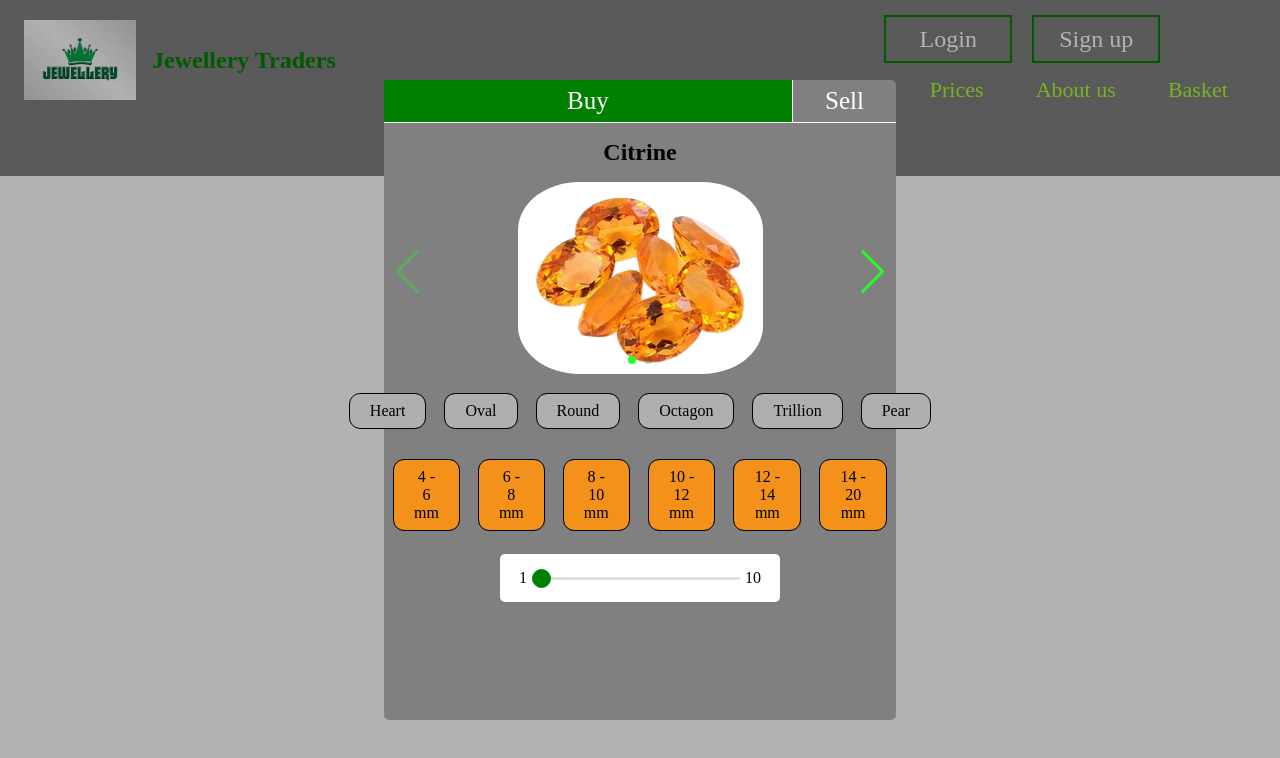
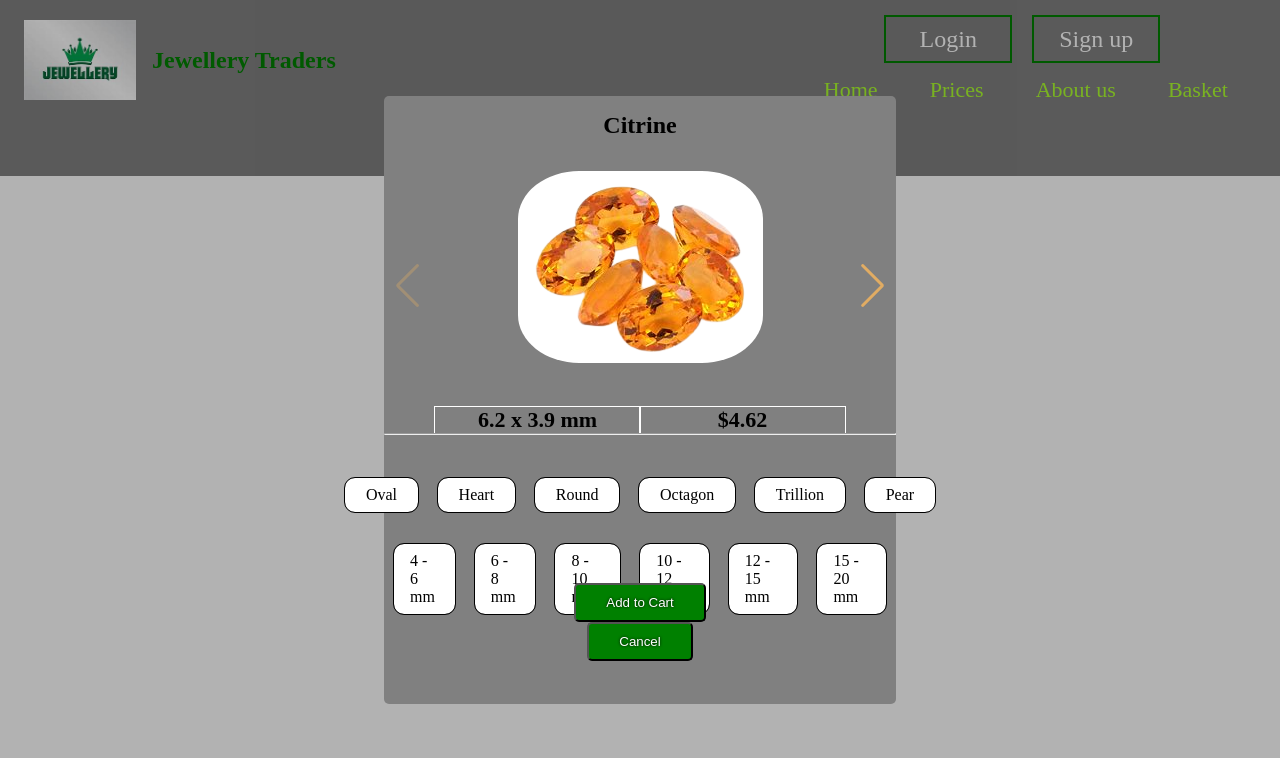
Before and after one commit to ArdonitSaliji/jewerelly-store, a React (Create React App) app: page / in a window 1280 px wide. Shown: the top 758 px of the page. Built offline with nearby package versions, Linux system fonts and the light colour scheme.

Commit message:
changed trade and refactored it

```diff
--- a/src/components/Popups/TradeItem/TradeItem.css
+++ b/src/components/Popups/TradeItem/TradeItem.css
@@ -1,5 +1,6 @@
 :root {
-  --swiper-theme-color: #2f2 !important;
+  --swiper-theme-color: rgb(249, 182, 91, 0.8) !important;
+  --trade-color-o: white;
 }
 .trade-container {
   width: 100%;
@@ -10,40 +11,16 @@
   display: flex;
   justify-content: center;
   align-items: center;
-  z-index: 5;
+  z-index: 2;
 }
 .trade {
   user-select: none;
   width: 40%;
-  height: 80%;
+  height: 76%;
+  max-height: auto;
   background-color: grey;
   border-radius: 5px;
   position: absolute;
-}
-.trade-options {
-  display: flex;
-  border-bottom: 1px solid white;
-  width: 100%;
-  text-align: center;
-}
-
-.trade-options a {
-  transition: width 1s ease;
-  width: 5rem;
-  color: white;
-  font-size: 25px;
-  display: inline-block;
-  padding: 7px 20px;
-}
-
-.trade-options a:nth-child(1) {
-  border-right: 1px solid white;
-}
-.trade-options a:hover {
-  color: white;
-  background-color: green;
-  transition: var(--transition);
-  cursor: pointer;
 }
 .trade-image {
   width: 100%;
@@ -51,45 +28,51 @@
   margin-top: 1rem;
 }
 .trade-image img {
-  margin-top: 1rem;
+  margin: 2rem 0 1.5rem;
   border-radius: 25%;
   background-color: #fff;
 }
 
-.trade-quantity {
-  width: 100%;
+.trade-price {
   display: flex;
   justify-content: center;
-  flex-direction: column;
-  align-items: center;
-  text-align: center;
+  margin-top: 1rem;
+}
+.trade-price h2 {
+  width: 40%;
+  color: black;
+  font-size: 22px;
+  outline: 1px solid white;
+  border-bottom: none;
 }
 
-.trade-form {
-  margin: 1rem 0;
+.trade-shape {
+  margin: 2.7rem 0 1rem;
   width: 100%;
 }
-.trade-form ul {
+
+.trade-shape ul {
   display: flex;
   justify-content: center;
   align-items: center;
 }
-.trade-form ul li {
-  padding: 8px 20px;
+.trade-shape ul li {
+  padding: 0.5rem 1.3rem;
+  color: black;
   outline: 1px solid black;
   margin: 0 10px;
   border-radius: 10px;
-  background-color: rgb(175, 175, 175);
+  background: var(--trade-color-o);
 }
-.trade-form ul li:hover {
+.trade-shape ul li:hover {
   cursor: pointer;
 }
-.trade-form ul li:active {
+.trade-shape ul li:active {
   background-color: transparent;
 }
 
 .trade-size {
-  margin: 1rem 0;
+  margin: 2rem 0 1rem;
   width: 100%;
 }
 .trade-size ul {
@@ -98,11 +81,12 @@
   align-items: center;
 }
 .trade-size ul li {
-  padding: 8px 20px;
+  color: black;
+  padding: 0.5rem 1rem;
   outline: 1px solid black;
   margin: 0 10px;
   border-radius: 10px;
-  background-color: rgb(243, 145, 27);
+  background: var(--trade-color-o);
 }
 .trade-size ul li:hover {
   cursor: pointer;
@@ -111,73 +95,24 @@
   background-color: transparent;
 }
 
-.trade-slider {
-  margin-top: 0.5rem;
-  display: flex;
-  align-items: center;
-  justify-content: center;
-  height: 3rem;
-  width: 17.5rem;
-  background-color: white;
+.trade-cart-btns {
+  position: absolute;
+  bottom: 7%;
+  left: 50%;
+  transform: translateX(-50%);
+  margin-top: 7rem;
+  text-align: center;
+}
+.trade-cart-btns button {
+  padding: 10px 30px;
+  margin: 0 10px;
   border-radius: 5px;
-  z-index: 5;
-  position: relative;
-}
-.trade-slider-value {
-  position: absolute;
-  width: 100%;
-}
-.trade-val.left {
-  margin-right: 5px;
-}
-.trade-val.right {
-  margin-left: 5px;
+  background-color: green;
+  color: white;
+  text-shadow: 0px 0px 3px black;
+  cursor: pointer;
 }
 
-.trade-slider-value span {
-  position: absolute;
-  height: 45px;
-  width: 45px;
-  color: white;
-  font-weight: 500;
-  top: -80px;
-  transform: translateX(-50%) scale(0);
-  transform-origin: bottom;
-  transition: transform 0.3s ease-in-out;
-  line-height: 55px;
-  z-index: 3;
+.trade-cart-btns button:active {
+  background-color: rgb(1, 103, 1);
 }
-.trade-slider-value span.show {
-  transform: translateX(-50%) scale(1);
-}
-.trade-slider-value span::after {
-  content: '';
-  position: absolute;
-  height: 45px;
-  width: 45px;
-  background: green;
-  left: 50%;
-  transform: translateX(-50%) rotate(45deg);
-  border: 3px solid #fff;
-  z-index: -1;
-  border-top-left-radius: 50%;
-  border-top-right-radius: 50%;
-  border-bottom-left-radius: 50%;
-}
-.trade-slide {
-  -webkit-appearance: none;
-  background: #ddd;
-  width: 13rem;
-  height: 3px;
-  border-radius: 5px;
-  outline: none;
-}
-.trade-slide::-webkit-slider-thumb {
-  -webkit-appearance: none;
-  height: 19px;
-  width: 19px;
-  background-color: green;
-  border-radius: 50%;
-  border: 1px solid green;
-  cursor: pointer;
-}
--- a/src/components/Popups/TradeItem/TradeItem.jsx
+++ b/src/components/Popups/TradeItem/TradeItem.jsx
@@ -1,44 +1,17 @@
 /* eslint-disable jsx-a11y/anchor-is-valid */
-import React, { useRef, useState } from 'react'
-import './TradeItem.css'
+import React from 'react'
 import { Swiper, SwiperSlide } from 'swiper/react'
 import { Navigation, Pagination, A11y } from 'swiper'
+import './TradeItem.css'
 import 'swiper/css'
 import 'swiper/css/navigation'
 import 'swiper/css/pagination'
 import 'swiper/css/scrollbar'
-
+import { trade } from './trade'
 const TradeItem = () => {
-  const [spanValue, setSpanValue] = useState(1)
-  const [optionState, setOptionState] = useState(false)
-  const inputRef = useRef()
-  const spanRef = useRef()
-  const inputChangedHandler = () => {
-    spanRef.current.classList.add('show')
-    setSpanValue(inputRef.current.value)
-    spanRef.current.style.left = 5 + spanValue * 8 + '%'
-  }
-  const hideInput = () => {
-    spanRef.current.classList.remove('show')
-  }
-
   return (
     <div className='trade-container'>
       <div className='trade'>
-        <div className='trade-options'>
-          <a
-            style={!optionState ? { width: '90%', backgroundColor: 'green' } : { width: '7rem' }}
-            onClick={() => setOptionState((prev) => !prev)}
-          >
-            Buy
-          </a>
-          <a
-            style={optionState ? { width: '90%', backgroundColor: 'green' } : { width: '7rem' }}
-            onClick={() => setOptionState((prev) => !prev)}
-          >
-            Sell
-          </a>
-        </div>
         <div className='trade-image'>
           <h2>Citrine</h2>
           <Swiper
@@ -46,56 +19,46 @@ const TradeItem = () => {
             spaceBetween={50}
             slidesPerView={1}
             navigation
-            pagination={{ clickable: true }}
           >
+            {trade.map(({ image, size, price }) => (
               <SwiperSlide>
-              <img src={require('../../../images/citrine.png')} alt='' />
+                <img src={image} alt='' />
+                <div className='trade-price'>
+                  <h2>{size}</h2>
+                  <h2>{price}</h2>
+                </div>
               </SwiperSlide>
-            <SwiperSlide>
-              <img src={require('../../../images/cit1.jpg')} alt='' />
-            </SwiperSlide>
+            ))}
           </Swiper>
+
+          <hr className='the-SEPARATOR' />
         </div>
-        <div className='trade-quantity'>
-          <div className='trade-form'>
+
+        <div className='trade-shape'>
           <ul>
+            <li>Oval</li>
             <li>Heart</li>
-              <li>Oval</li>
             <li>Round</li>
             <li>Octagon</li>
             <li>Trillion</li>
             <li>Pear</li>
           </ul>
         </div>
+
         <div className='trade-size'>
           <ul>
             <li>4 - 6 mm</li>
             <li>6 - 8 mm</li>
             <li>8 - 10 mm</li>
             <li>10 - 12 mm</li>
-              <li>12 - 14 mm</li>
-              <li>14 - 20 mm</li>
+            <li>12 - 15 mm</li>
+            <li>15 - 20 mm</li>
           </ul>
         </div>
 
-          <div className='trade-slider'>
-            <div className='trade-slider-value'>
-              <span ref={spanRef}>{spanValue}</span>
-            </div>
-            <div className='trade-val left'>1</div>
-            <input
-              className='trade-slide'
-              ref={inputRef}
-              type='range'
-              onChange={(e) => inputChangedHandler(e)}
-              onBlur={hideInput}
-              defaultValue='1'
-              min='1'
-              max='10'
-              step='0.1'
-            />
-            <div className='trade-val right'>10</div>
-          </div>
+        <div className='trade-cart-btns'>
+          <button>Add to Cart</button>
+          <button>Cancel</button>
         </div>
       </div>
     </div>
--- /dev/null
+++ b/src/components/Popups/TradeItem/trade.js
@@ -0,0 +1,14 @@
+export const trade = [
+  {
+    image: require('./trade-images/citrine.png'),
+    size: '6.2 x 3.9 mm',
+    price: '$4.62',
+    shape: 'Oval',
+  },
+  {
+    image: require('./trade-images/citrine1.jpg'),
+    size: '5.1 x 4.9 mm',
+    price: '$7.62',
+    shape: 'Round',
+  },
+]
```
Also changed, not shown: src/components/Popups/TradeItem/trade-images/citrine.png (added), src/components/Popups/TradeItem/trade-images/citrine1.jpg (added). Lines whose indentation alone changed are shown as unchanged.
